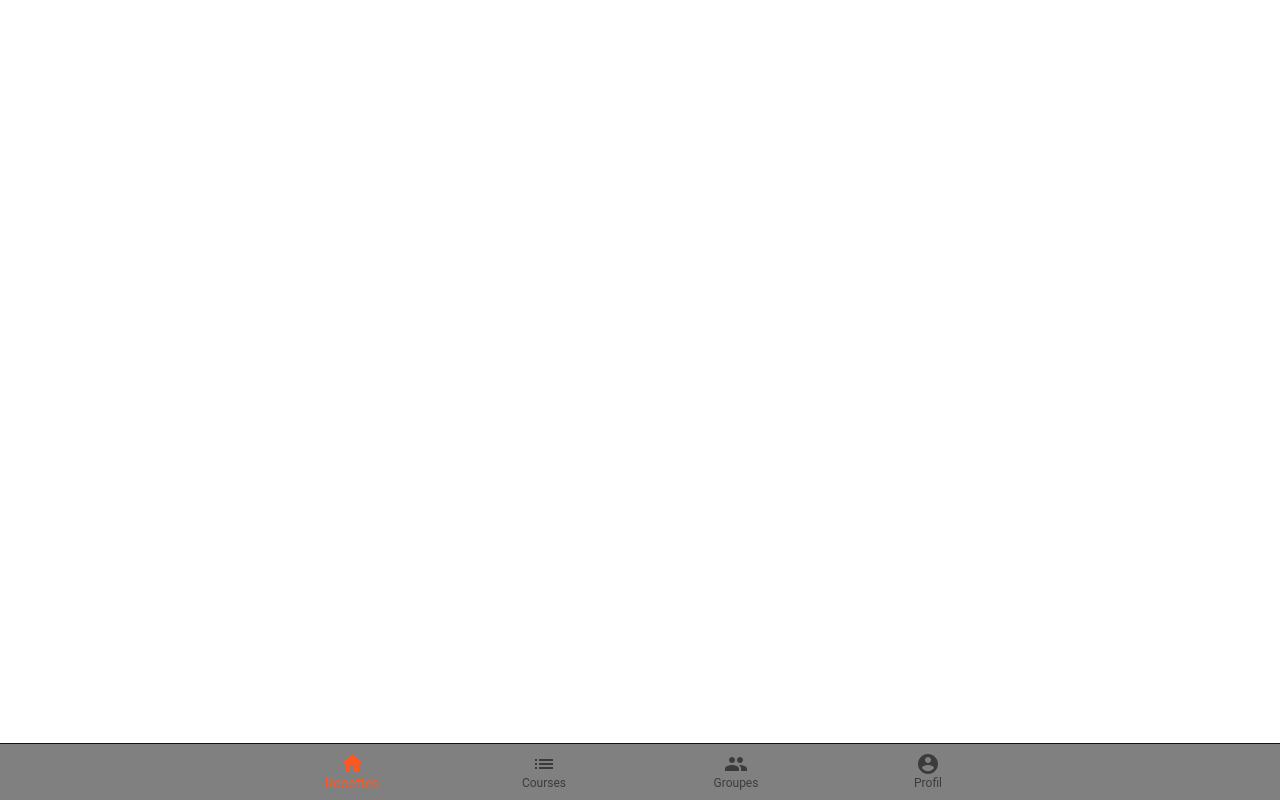
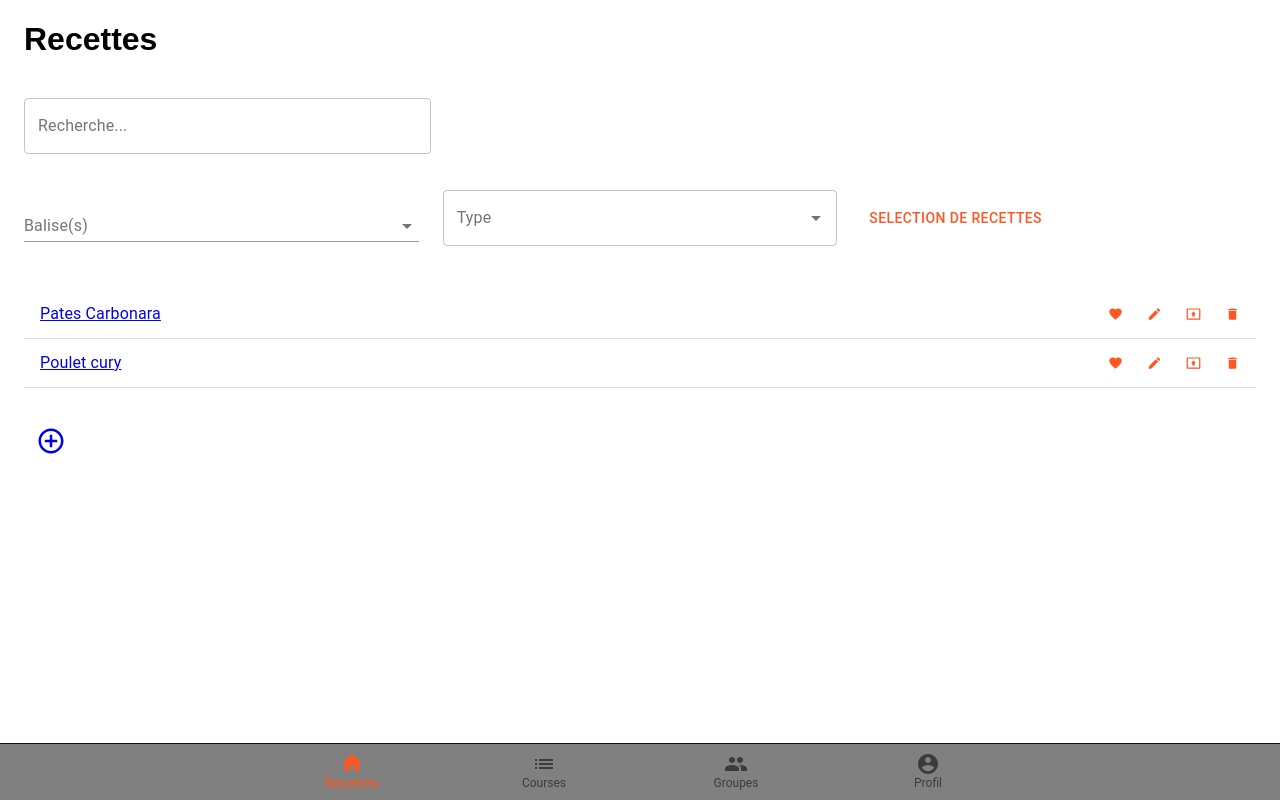
Before and after one commit to lololau/recikeep_old, a React (Create React App) app: page /recipes in a window 1280 px wide. Built offline with nearby package versions, Linux system fonts and the light colour scheme.

Commit message:
add searchbar generic component into recipes and ingredients pages

```diff
--- a/src/App.tsx
+++ b/src/App.tsx
@@ -30,14 +30,14 @@ const App = (): JSX.Element => {
         <ThemeProvider theme={theme}>
             <Router>
                 <div className="App">
-                    <Route path="/" exact component={HomeRecipes} />
-                    <Route path="/profile" component={Profile} />
+                    <Route path="/recipes" exact component={HomeRecipes} />
+                    <Route path="/profile" exact component={Profile} />
                     <Route path={'/recipe/:index'} component={MyRecipe} />
-                    <Route path={'/recipes/selection'} component={RecipesSelectionStepper} />
-                    <Route path={'/my_ingredients'} component={MyIngredients} />
+                    <Route path={'/recipes/selection'} exact component={RecipesSelectionStepper} />
+                    <Route path={'/profile/my_ingredients'} component={MyIngredients} />
                     <Route path="/groups" component={Groups} />
                     <Route path={'/groceryList'} component={GroceryList} />
-                    <Route path={'/new_recipe'} component={NewRecipe} />
+                    <Route path={'/recipes/new_recipe'} exact component={NewRecipe} />
                 </div>
                 <Paper elevation={1}>
                     <ToolsBar
--- a/src/components/search_bar.tsx
+++ b/src/components/search_bar.tsx
@@ -13,6 +13,12 @@ type SearchBarProps = {
     width?: string;
     onchange: onChange;
     elements: Element[];
+};
+
+export const filterSearchBar = (groups: Element[], filter: string[]): Element[] => {
+    return groups.filter((group) => {
+        return filter.includes(group.id);
+    });
 };
 
 const SearchBar = (props: SearchBarProps): JSX.Element => {
--- a/src/containers/groups/groups.tsx
+++ b/src/containers/groups/groups.tsx
@@ -9,7 +9,7 @@ import ListItem from '@material-ui/core/ListItem';
 import ListItemText from '@material-ui/core/ListItemText';
 import ListItemSecondaryAction from '@material-ui/core/ListItemSecondaryAction';
 import DeleteIcon from '@material-ui/icons/Delete';
-import SearchBar from '../../components/search_bar';
+import SearchBar, { filterSearchBar } from '../../components/search_bar';
 
 type GroupsProps = {
     groups: group[];
@@ -45,20 +45,14 @@ const GroupsList = (props: GroupsProps): JSX.Element => {
     );
 };
 
-const filter = (groups: groups, filter: string[]): groups => {
-    return groups.filter((group) => {
-        return filter.includes(group.id);
-    });
-};
-
 const Groups = (): JSX.Element => {
     const { t } = useTranslation();
 
-    const [groupsDisplay, setGroups] = useState(myGroups);
+    const [groupsDisplay, setGroupsDisplay] = useState(myGroups);
 
     const onchange = (ids: string[]) => {
-        const groups = filter(myGroups, ids);
-        setGroups(groups);
+        const groups = filterSearchBar(myGroups, ids);
+        setGroupsDisplay(groups);
         console.log(groups);
     };
 
--- a/src/containers/my-ingredients/my_ingredients.tsx
+++ b/src/containers/my-ingredients/my_ingredients.tsx
@@ -10,16 +10,22 @@ import DeleteIcon from '@material-ui/icons/Delete';
 import AddCircleOutlineOutlinedIcon from '@material-ui/icons/AddCircleOutlineOutlined';
 import Grid from '@material-ui/core/Grid';
 import { Dialog, DialogTitle, DialogContent, DialogActions } from '@material-ui/core';
+import SearchBar, { filterSearchBar } from '../../components/search_bar';
 
 type IngredientsProps = {
     ingredients: ingredient[];
 };
 type ingredient = {
     name: string;
+    id: string;
 };
 type ingredients = ingredient[];
 
-const myIngredients: ingredients = [{ name: 'Patate' }, { name: 'Ananas' }, { name: 'Banane' }];
+const myIngredients: ingredients = [
+    { name: 'Patate', id: '0' },
+    { name: 'Ananas', id: '1' },
+    { name: 'Banane', id: '2' },
+];
 
 const IngredientsList = (props: IngredientsProps): JSX.Element => {
     return (
@@ -43,6 +49,13 @@ const IngredientsList = (props: IngredientsProps): JSX.Element => {
 const MyIngredients = (): JSX.Element => {
     const { t } = useTranslation();
     const [modalOpen, setModalOpen] = useState(false);
+    const [ingredientsDisplay, setIngredientsDisplay] = useState(myIngredients);
+
+    const onChange = (ids: string[]) => {
+        const ingredients = filterSearchBar(myIngredients, ids);
+        setIngredientsDisplay(ingredients);
+    };
+
     return (
         <Container>
             <Grid container style={{ alignItems: 'center' }}>
@@ -55,7 +68,8 @@ const MyIngredients = (): JSX.Element => {
                     </IconButton>
                 </Grid>
             </Grid>
-            <IngredientsList ingredients={myIngredients} />
+            <SearchBar elements={myIngredients} onchange={onChange} width={'50%'} />
+            <IngredientsList ingredients={ingredientsDisplay} />
 
             <Dialog open={modalOpen} style={{}}>
                 <Container>
--- a/src/containers/profil/profil.tsx
+++ b/src/containers/profil/profil.tsx
@@ -12,7 +12,7 @@ import Grid from '@material-ui/core/Grid';
 import { IconButton } from '@material-ui/core';
 import { RecipesList } from '../recipes/recipes';
 
-const myFavoriteRecipes = [{ title: 'Poulet cury' }];
+const myFavoriteRecipes = [{ name: 'Poulet cury', id: '0' }];
 
 const Profile = (): JSX.Element => {
     const changeLanguage = (lng: string) => {
@@ -57,7 +57,7 @@ const Profile = (): JSX.Element => {
             </Grid>
             <RecipesList recipes={myFavoriteRecipes} />
             <br />
-            <Link to="/my_ingredients">
+            <Link to="/profile/my_ingredients">
                 <p>{t('myIngredients.title-page')}</p>
             </Link>
         </Container>
--- a/src/containers/recipes/recipes.tsx
+++ b/src/containers/recipes/recipes.tsx
@@ -1,12 +1,13 @@
 import '../../i18n';
 import { Link } from 'react-router-dom';
 import { useTranslation } from 'react-i18next';
-import React, { FC } from 'react';
+import React, { FC, useState } from 'react';
 import Button from '@material-ui/core/Button';
 import List from '@material-ui/core/List';
 import ListItem from '@material-ui/core/ListItem';
 import ListItemSecondaryAction from '@material-ui/core/ListItemSecondaryAction';
 import ListItemText from '@material-ui/core/ListItemText';
+import SearchBar, { filterSearchBar } from '../../components/search_bar';
 import TextField from '@material-ui/core/TextField';
 import Autocomplete from '@material-ui/lab/Autocomplete';
 import IconButton from '@material-ui/core/IconButton';
@@ -20,7 +21,8 @@ import Box from '@material-ui/core/Box';
 import Grid from '@material-ui/core/Grid';
 
 type recipe = {
-    title: string;
+    name: string;
+    id: string;
 };
 
 type recipes = recipe[];
@@ -29,7 +31,10 @@ export type RecipesListProps = {
     recipes: recipe[];
 };
 
-export const myRecipes: recipes = [{ title: 'Pates Carbonara' }, { title: 'Poulet cury' }];
+export const myRecipes: recipes = [
+    { name: 'Pates Carbonara', id: '0' },
+    { name: 'Poulet cury', id: '1' },
+];
 
 export const TypeComboBox = (): JSX.Element => {
     const { t } = useTranslation();
@@ -90,7 +95,7 @@ export const RecipesList: FC<RecipesListProps> = (props) => {
                 return (
                     <ListItem divider={true} key={index}>
                         <Link to={'/recipe/' + index}>
-                            <ListItemText primary={recipe.title} id={index.toString()} />
+                            <ListItemText primary={recipe.name} id={index.toString()} />
                         </Link>
                         <ListItemSecondaryAction>
                             <IconButton>
@@ -116,12 +121,19 @@ export const RecipesList: FC<RecipesListProps> = (props) => {
 const HomeRecipes = (): JSX.Element => {
     const { t } = useTranslation();
 
+    const [recipesDisplay, setRecipesDisplay] = useState(myRecipes);
+
+    const onChange = (ids: string[]) => {
+        const recipes = filterSearchBar(myRecipes, ids);
+        setRecipesDisplay(recipes);
+    };
+
     return (
         <Container>
             <div className="recipes">
                 <h1>{t('recipes.title')}</h1>
                 <br />
-                <TextField label={t('recipe.searchBar')} variant="outlined" style={{ width: '33%' }} />
+                <SearchBar elements={myRecipes} onchange={onChange} width="33%" />
                 <br />
                 <br />
                 <Box>
@@ -143,11 +155,11 @@ const HomeRecipes = (): JSX.Element => {
             <br />
             <br />
             <div className="RecipesList">
-                <RecipesList recipes={myRecipes} />
+                <RecipesList recipes={recipesDisplay} />
             </div>
             <br />
             <IconButton>
-                <Link to="/new_recipe">
+                <Link to="/recipes/new_recipe">
                     <AddCircleOutlineOutlinedIcon style={{ fontSize: 30 }} />
                 </Link>
             </IconButton>
--- a/src/containers/stepper/recipes_selection1.tsx
+++ b/src/containers/stepper/recipes_selection1.tsx
@@ -20,7 +20,7 @@ const SelectionRecipesList: FC<RecipesListProps> = (props) => {
                         <ListItemIcon>
                             <Checkbox edge="start" checked={false} tabIndex={-1} disableRipple />
                         </ListItemIcon>
-                        <ListItemText primary={recipe.title} id={index.toString()} />
+                        <ListItemText primary={recipe.name} id={index.toString()} />
                     </ListItem>
                 );
             })}
--- a/src/containers/stepper/recipes_selection2.tsx
+++ b/src/containers/stepper/recipes_selection2.tsx
@@ -56,7 +56,7 @@ const SelectionPartsRecipes: FunctionComponent<RecipesListProps> = (props) => {
             {props.recipes.map((recipe, index) => {
                 return (
                     <ListItem divider={true} key={index}>
-                        <ListItemText primary={recipe.title} id={index.toString()} />
+                        <ListItemText primary={recipe.name} id={index.toString()} />
 
                         <PartsComboBox />
                     </ListItem>
--- a/src/containers/toolsbar/toolsbar.tsx
+++ b/src/containers/toolsbar/toolsbar.tsx
@@ -26,7 +26,12 @@ const ToolsBar = (props: ToolbarProps): JSX.Element => {
             showLabels
             style={props.style}
         >
-            <BottomNavigationAction icon={<HomeIcon />} label={t('toolsbar.recipes')} to={'/'} component={Link} />
+            <BottomNavigationAction
+                icon={<HomeIcon />}
+                label={t('toolsbar.recipes')}
+                to={'/recipes'}
+                component={Link}
+            />
             <BottomNavigationAction
                 icon={<ListIcon />}
                 label={t('toolsbar.groceryList')}
```
